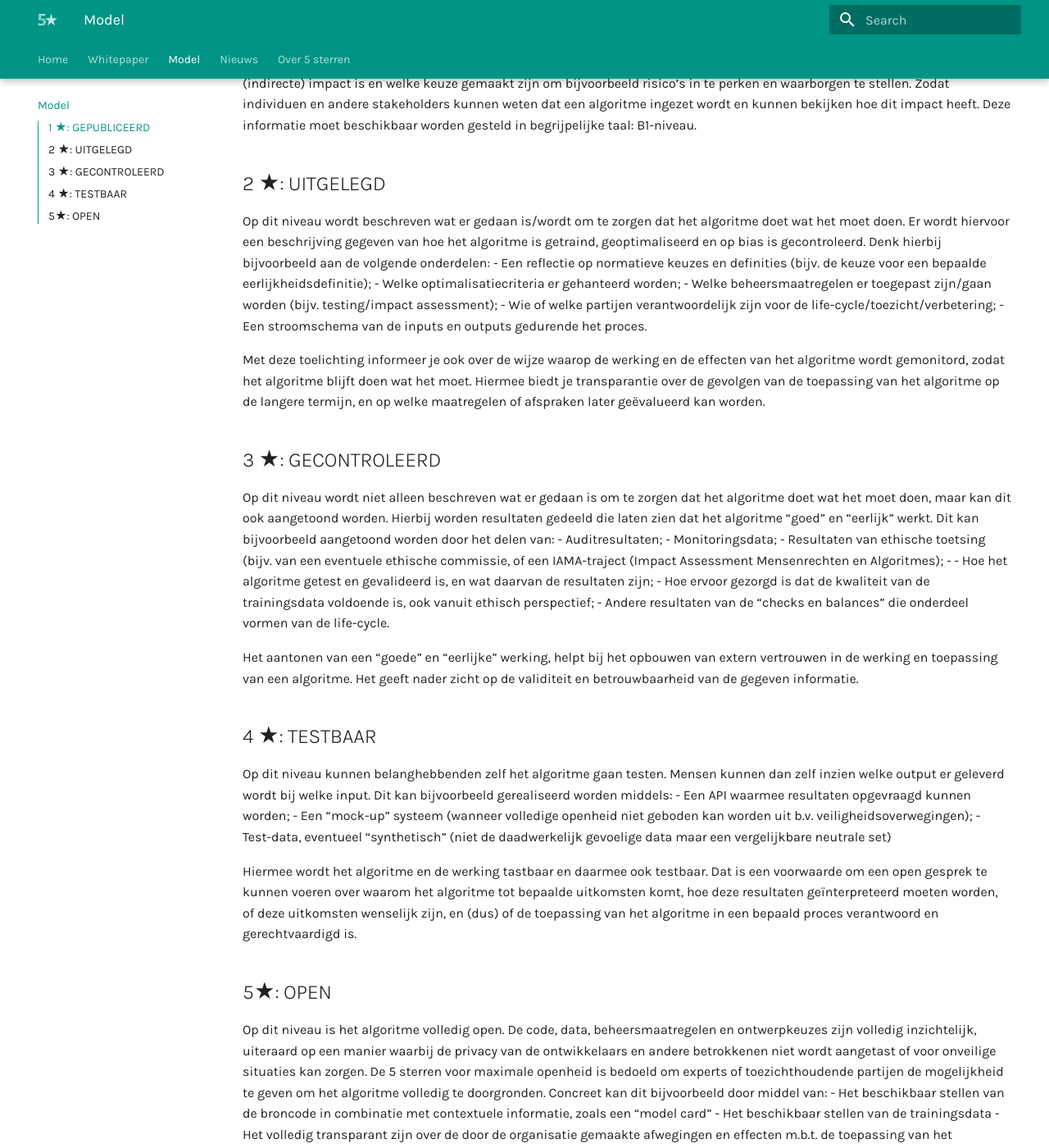
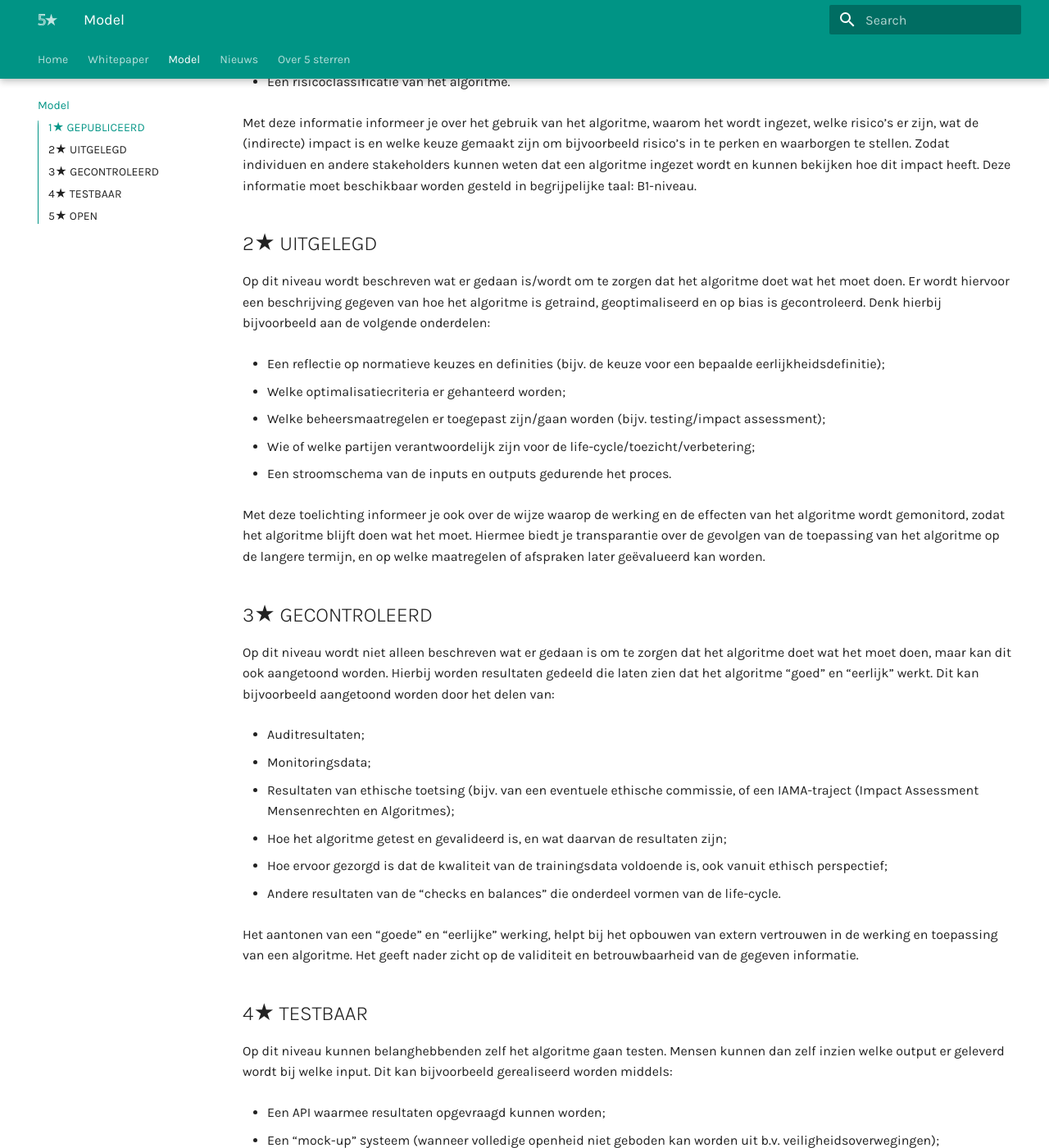
Before and after one commit to thegreenland/5-sterren-toolkit, an MkDocs documentation site: the page built from docs/model.md, in a window 1280 px wide and 1400 px high, scrolled down 1025 px. Shown: the whole window at 82% size. Built offline with MkDocs 1.6.1 and Material for MkDocs 9.7.7, drawn with Linux system fonts in a browser that asks for light colours; some of the changed text lies outside the part shown.

Commit message:
Update model.md

```diff
--- a/docs/model.md
+++ b/docs/model.md
@@ -3,45 +3,66 @@
 ![5-sterren-model](./img/5s-model.png)
 
 
-## 1 ★: GEPUBLICEERD
+## 1★ GEPUBLICEERD
 De eerste ster wordt behaald wanneer er überhaupt informatie over het algoritme en de toepassing door de organisatie publiek beschikbaar is, bij voorkeur in een “algoritmeregister”. Dat betekent een beschrijving van de algemene kenmerken van het algoritme, waarin de volgende onderdelen minimaal worden besproken:
+
 - Beschrijving van het doel/de functie van het algoritme;
+
 - Beschrijving van de rol van het algoritme in relatie tot het proces waarin het gebruikt wordt;
+
 - Een risicoclassificatie van het algoritme.
 
 Met deze informatie informeer je over het gebruik van het algoritme, waarom het wordt ingezet, welke risico’s er zijn, wat de (indirecte) impact is en welke keuze gemaakt zijn om bijvoorbeeld risico’s in te perken en waarborgen te stellen. Zodat individuen en andere stakeholders kunnen weten dat een algoritme ingezet wordt en kunnen bekijken hoe dit impact heeft. Deze informatie moet beschikbaar worden gesteld in begrijpelijke taal: B1-niveau.
 
-## 2 ★: UITGELEGD
+## 2★ UITGELEGD
 Op dit niveau wordt beschreven wat er gedaan is/wordt om te zorgen dat het algoritme doet wat het moet doen. Er wordt hiervoor een beschrijving gegeven van hoe het algoritme is getraind, geoptimaliseerd en op bias is gecontroleerd. Denk hierbij bijvoorbeeld aan de volgende onderdelen:
+
 - Een reflectie op normatieve keuzes en definities (bijv. de keuze voor een bepaalde eerlijkheidsdefinitie);
+
 - Welke optimalisatiecriteria er gehanteerd worden;
+
 - Welke beheersmaatregelen er toegepast zijn/gaan worden (bijv. testing/impact assessment);
+
 - Wie of welke partijen verantwoordelijk zijn voor de life-cycle/toezicht/verbetering;
+
 - Een stroomschema van de inputs en outputs gedurende het proces.
 
 Met deze toelichting informeer je ook over de wijze waarop de werking en de effecten van het algoritme wordt gemonitord, zodat het algoritme blijft doen wat het moet. Hiermee biedt je transparantie over de gevolgen van de toepassing van het algoritme op de langere termijn, en op welke maatregelen of afspraken later geëvalueerd kan worden.
 
-## 3 ★: GECONTROLEERD
+## 3★ GECONTROLEERD
 Op dit niveau wordt niet alleen beschreven wat er gedaan is om te zorgen dat het algoritme doet wat het moet doen, maar kan dit ook aangetoond worden. Hierbij worden resultaten gedeeld die laten zien dat het algoritme  “goed” en  “eerlijk” werkt. Dit kan bijvoorbeeld aangetoond worden door het delen van:
+
 - Auditresultaten;
+
 - Monitoringsdata;
-- Resultaten van ethische toetsing (bijv. van een eventuele ethische commissie, of een IAMA-traject (Impact Assessment Mensenrechten en Algoritmes);
-- - Hoe het algoritme getest en gevalideerd is, en wat daarvan de resultaten zijn;
+
+- Resultaten van ethische toetsing (bijv. van een eventuele ethische commissie, of een IAMA-traject (Impact Assessment Mensenrechten en
+Algoritmes);
+
+- Hoe het algoritme getest en gevalideerd is, en wat daarvan de resultaten zijn;
+
 - Hoe ervoor gezorgd is dat de kwaliteit van de trainingsdata voldoende is, ook vanuit ethisch perspectief;
+
 - Andere resultaten van de “checks en balances” die onderdeel vormen van de life-cycle.
 
 Het aantonen van een “goede”  en “eerlijke” werking, helpt bij het opbouwen van extern vertrouwen in de werking en toepassing van een algoritme. Het geeft nader zicht op de validiteit en betrouwbaarheid van de gegeven informatie.
 
-## 4 ★: TESTBAAR
+## 4★ TESTBAAR
 Op dit niveau kunnen belanghebbenden zelf het algoritme gaan testen. Mensen kunnen dan zelf inzien welke output er geleverd wordt bij welke input. Dit kan bijvoorbeeld gerealiseerd worden middels:
+
 - Een API waarmee resultaten opgevraagd kunnen worden;
+
 - Een “mock-up” systeem (wanneer volledige openheid niet geboden kan worden uit b.v. veiligheidsoverwegingen);
+
 - Test-data, eventueel “synthetisch” (niet de daadwerkelijk gevoelige data maar een vergelijkbare neutrale set)
 
 Hiermee wordt het algoritme en de werking tastbaar en daarmee ook testbaar. Dat is een voorwaarde om een open gesprek te kunnen voeren over waarom het algoritme tot bepaalde uitkomsten komt, hoe deze resultaten geïnterpreteerd moeten worden, of deze uitkomsten wenselijk zijn, en (dus) of de toepassing van het algoritme in een bepaald proces verantwoord en gerechtvaardigd is.
 
-## 5★: OPEN
+## 5★ OPEN
 Op dit niveau is het algoritme volledig open. De code, data, beheersmaatregelen en ontwerpkeuzes zijn volledig inzichtelijk, uiteraard op een manier waarbij de privacy van de ontwikkelaars en andere betrokkenen niet wordt aangetast of voor onveilige situaties kan zorgen. De 5 sterren voor maximale openheid is bedoeld om experts of toezichthoudende partijen de mogelijkheid te geven om het algoritme volledig te doorgronden. Concreet kan dit bijvoorbeeld door middel van:
+
 - Het beschikbaar stellen van de broncode in combinatie met contextuele informatie, zoals een “model card”
+
 - Het beschikbaar stellen van de trainingsdata
+
 - Het volledig transparant zijn over de door de organisatie gemaakte afwegingen en effecten m.b.t. de toepassing van het algoritme
```
